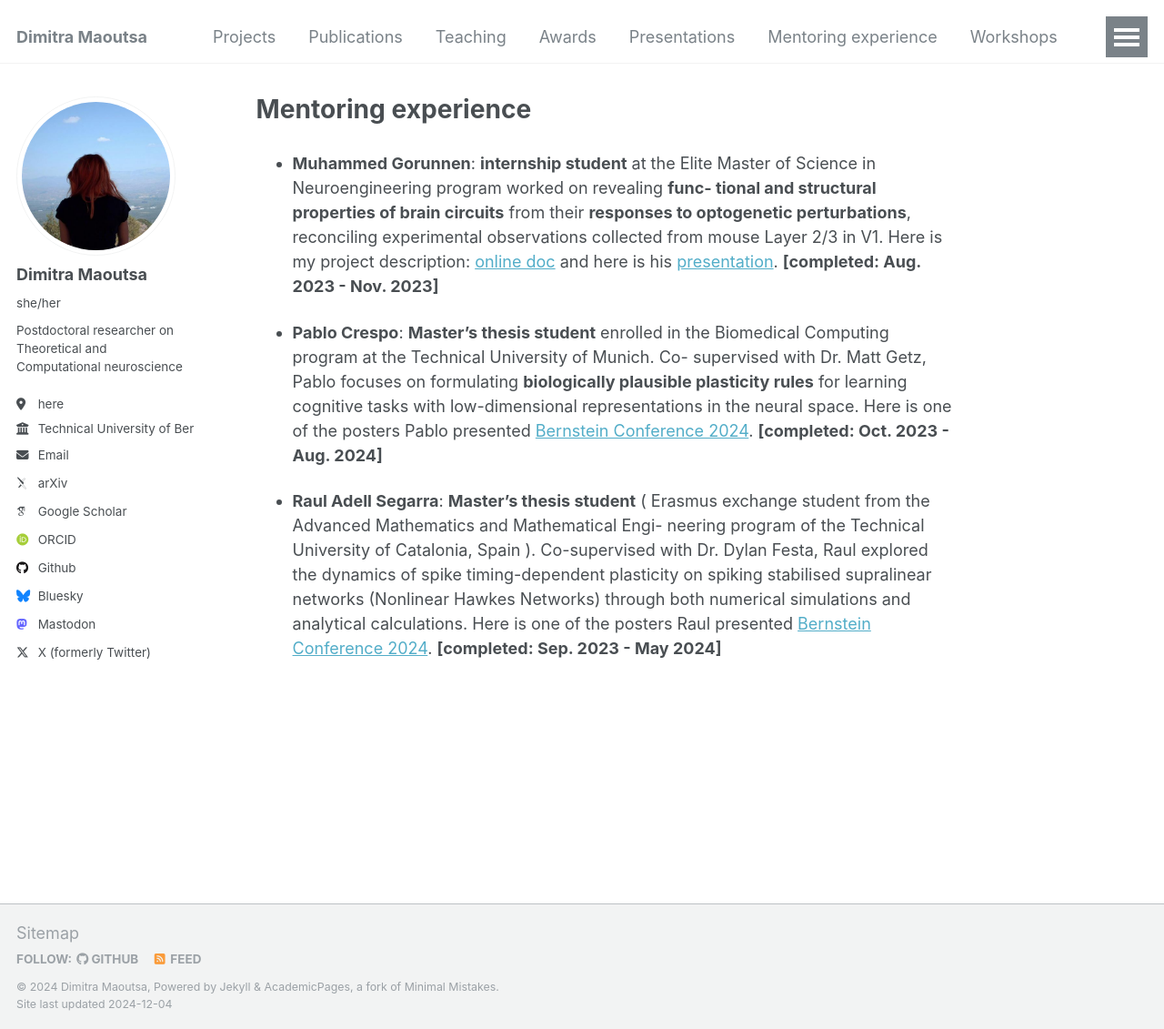
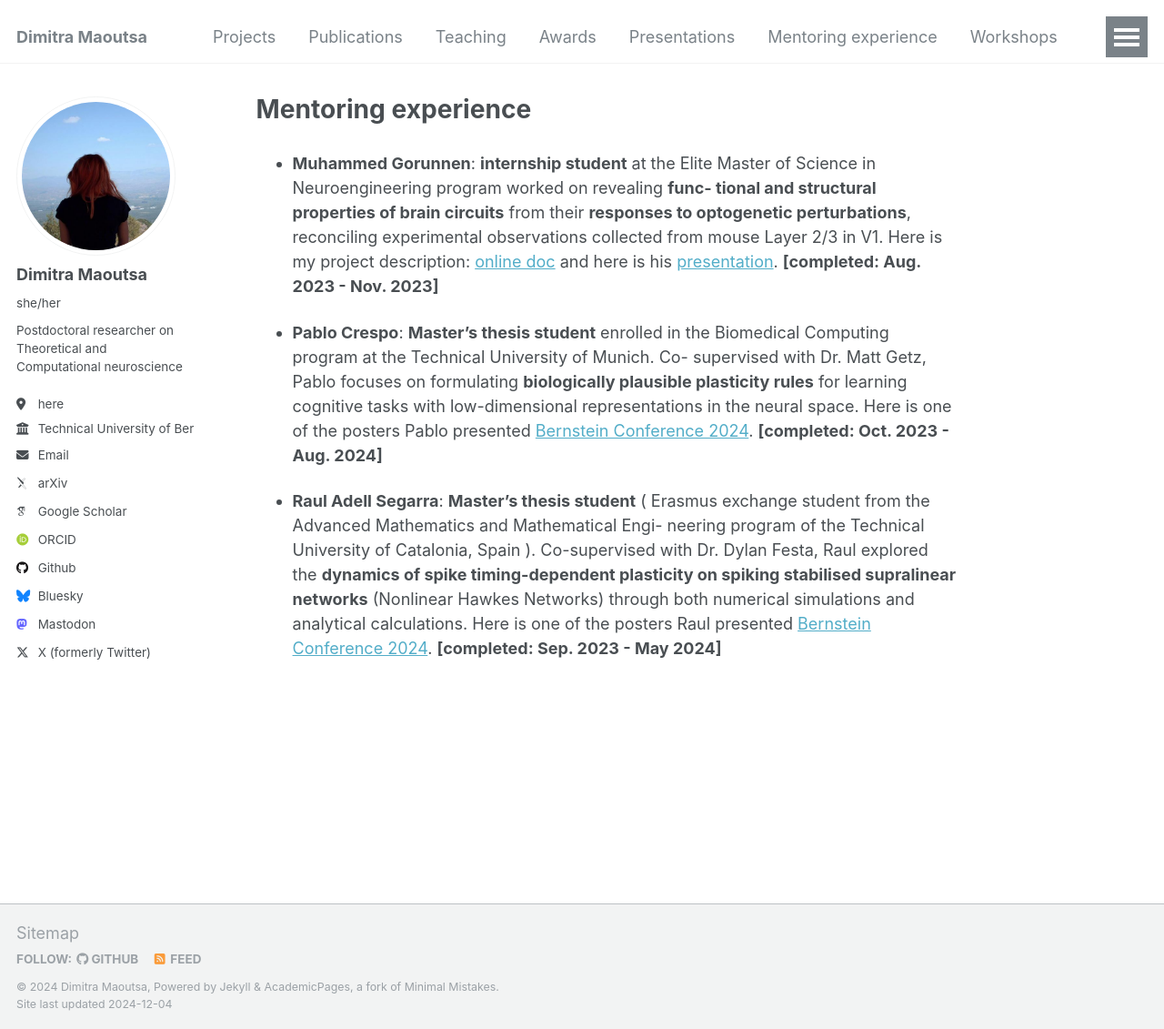
Before and after one commit to dimitra-maoutsa/dimitra-maoutsa.github.io, a Jekyll site: the page built from _pages/mentor.md, in a window 1280 px wide and 1131 px high. Shown: the whole window at 91% size. Built offline with Jekyll 4.4.1, drawn with Linux system fonts in a browser that asks for light colours; some web fonts are replaced.

```diff
--- a/_pages/mentor.md
+++ b/_pages/mentor.md
@@ -21,6 +21,6 @@ low-dimensional representations in the neural space. Here is one of the posters
 
 
 - **Raul Adell Segarra**: **Master’s thesis student** ( Erasmus exchange student from the Advanced Mathematics and Mathematical Engi-
-neering program of the Technical University of Catalonia, Spain ). Co-supervised with Dr. Dylan Festa, Raul explored the dynamics
-of spike timing-dependent plasticity on spiking stabilised supralinear networks (Nonlinear Hawkes Networks) through both numerical simulations and analytical calculations. Here is one of the posters Raul presented [Bernstein Conference 2024](https://www.world-wide.org/bernstein-24/plasticity-driven-circuit-self-organization-afecdc22/).
+neering program of the Technical University of Catalonia, Spain ). Co-supervised with Dr. Dylan Festa, Raul explored the **dynamics
+of spike timing-dependent plasticity on spiking stabilised supralinear networks** (Nonlinear Hawkes Networks) through both numerical simulations and analytical calculations. Here is one of the posters Raul presented [Bernstein Conference 2024](https://www.world-wide.org/bernstein-24/plasticity-driven-circuit-self-organization-afecdc22/).
  **[completed: Sep. 2023 - May 2024]**
```
